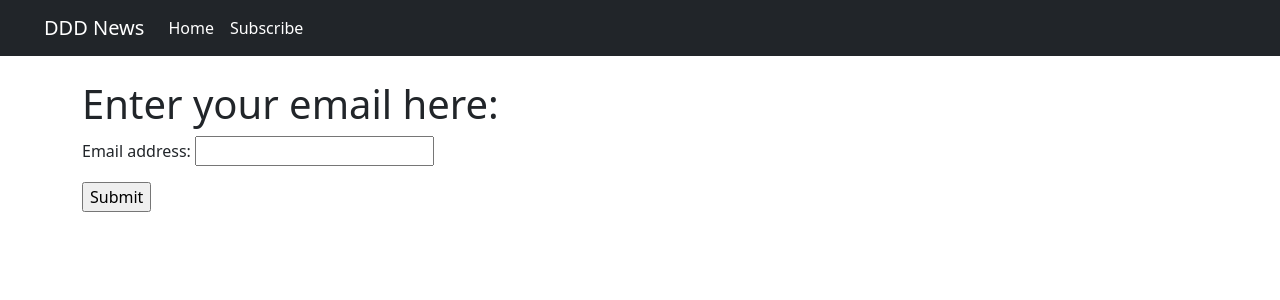
After one commit to AndreiFdv/news_parser, a Django app: page /subscribe/ in a window 1280 px wide. The commit adds this page. Shown: the top 300 px of the page. Run offline with Django 3.2, Linux system fonts and the light colour scheme.

Commit message:
Add email subs (#30)
Co-authored-by: Dev-Sherlock <khanbayov.tamerlan@gmail.com>
Co-authored-by: AndreiFdv <andrei.fedotov@edu.uni.lodz.pl>

```diff
--- a/news/admin.py
+++ b/news/admin.py
@@ -1,7 +1,8 @@
 from django.contrib import admin
 
-from news.models import Article, TelegramUser, TelegraphArticle
+from news.models import Article, Subscriber, TelegramUser, TelegraphArticle
 
 admin.site.register(Article)
 admin.site.register(TelegramUser)
 admin.site.register(TelegraphArticle)
+admin.site.register(Subscriber)
--- a/news/management/commands/parser.py
+++ b/news/management/commands/parser.py
@@ -1,7 +1,6 @@
 import os
 
 from django.core.management.base import BaseCommand
-
 from newsplease import NewsPlease
 from telegraph import Telegraph
 
--- a/news/models.py
+++ b/news/models.py
@@ -32,3 +32,10 @@ class TelegramUser(models.Model):
 
     def __str__(self):
         return self.user_name
+
+
+class Subscriber(models.Model):
+    email_address = models.EmailField()
+
+    def __str__(self):
+        return self.email_address
--- a/news/news_sites.py
+++ b/news/news_sites.py
@@ -6,8 +6,6 @@ from news.models import Article
 
 def link_exists(link: str) -> bool:
     return Article.objects.filter(source_link=link).exists()
-
-
 
 
 class RSSNews:
--- a/news/templates/news/navbar.html
+++ b/news/templates/news/navbar.html
@@ -11,6 +11,9 @@
                 <li class="nav-item">
                     <a class="nav-link active" aria-current="page" href="{% url 'news:index' %}">Home</a>
                 </li>
+                <li class="nav-item">
+                    <a class="nav-link active" aria-current="page" href="{% url 'news:subscribe' %}">Subscribe</a>
+                </li>
             </ul>
         </div>
     </div>
--- /dev/null
+++ b/news/templates/news/subscribe.html
@@ -0,0 +1,12 @@
+{% extends "news/base.html" %}
+{% block content %}
+
+<main class="flex-shrink-0">
+    <div class="container">
+        <h1> Enter your email here:</h1>
+        <form method="post" name="email">{% csrf_token %}
+            {{ form.as_p }}
+            <input type="submit" value="Submit">
+        </form>
+</main>
+{% endblock %}
--- a/news/urls.py
+++ b/news/urls.py
@@ -5,5 +5,7 @@ from news import views
 app_name = 'news'
 urlpatterns = [
     path('', views.IndexView.as_view(), name='index'),
-    path('article/<int:pk>/', views.DetailView.as_view(), name='detail')
+    path('article/<int:pk>/', views.DetailView.as_view(), name='detail'),
+    path('subscribe/', views.SubscriberView.as_view(), name='subscribe')
+
 ]
--- a/news/views.py
+++ b/news/views.py
@@ -1,6 +1,7 @@
 from django.views import generic
+from django.views.generic.edit import CreateView
 
-from news.models import Article
+from news.models import Article, Subscriber
 
 
 class IndexView(generic.ListView):
@@ -15,3 +16,13 @@ class IndexView(generic.ListView):
 class DetailView(generic.DetailView):
     model = Article
     template_name = 'news/article.html'
+
+
+class SubscriberView(CreateView):
+    model = Subscriber
+    fields = ['email_address']
+    template_name = 'news/subscribe.html'
+    success_url = '/'
+
+    def form_valid(self, form):
+        return super(SubscriberView, self).form_valid(form)
--- a/requirements.txt
+++ b/requirements.txt
@@ -36,7 +36,6 @@ newspaper3k==0.2.8
 nltk==3.6.5; python_version >= '3.6'
 outcome==1.1.0; python_version >= '3.6'
 pillow==8.4.0; python_version >= '3.6'
-psycopg2==2.9.2
 pycodestyle==2.8.0; python_version >= '2.7' and python_version not in '3.0, 3.1, 3.2, 3.3, 3.4'
 pycparser==2.21
 pyflakes==2.4.0; python_version >= '2.7' and python_version not in '3.0, 3.1, 3.2, 3.3'
```
Also changed, not shown: news/management/commands/subscription.py (added, +21 -0 lines), news/templates/contact/tags/form.html (deleted, +0 -11 lines), news_parser/settings.py (+11 -3 lines), news/migrations/0003_subscriber.py (added).
